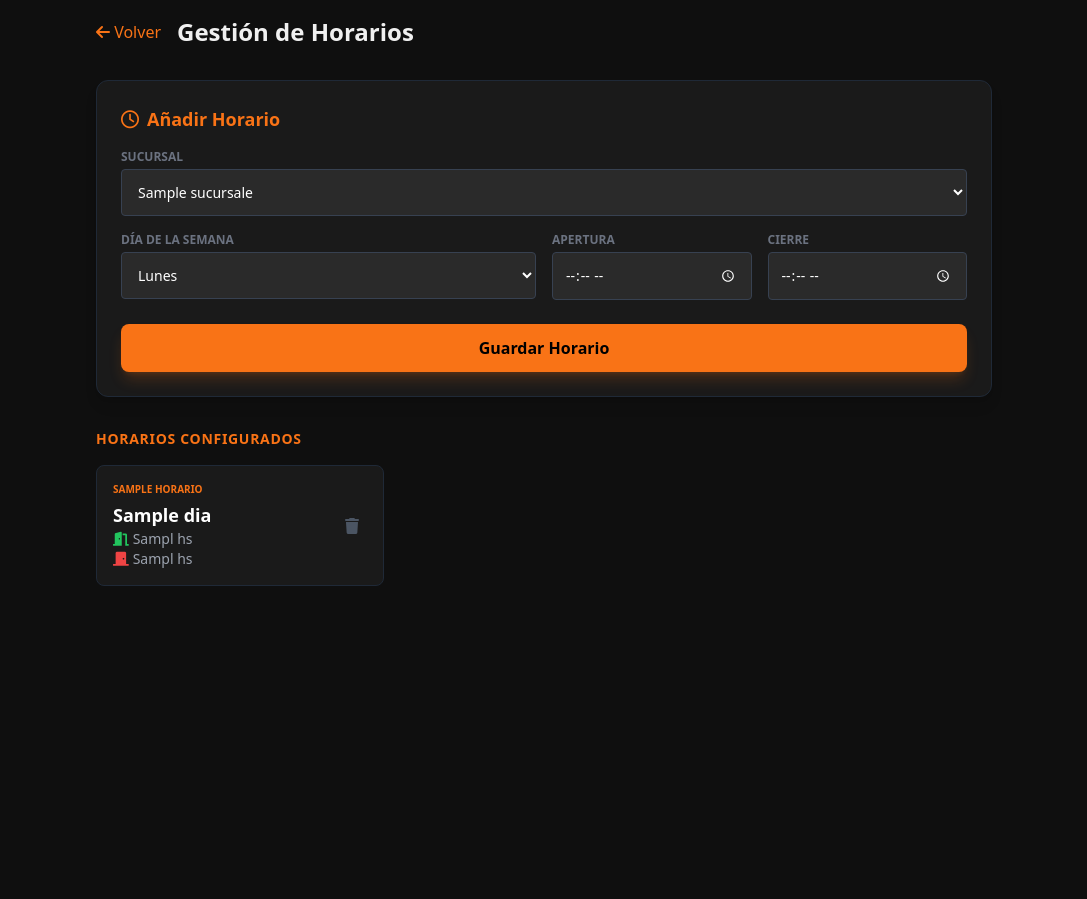
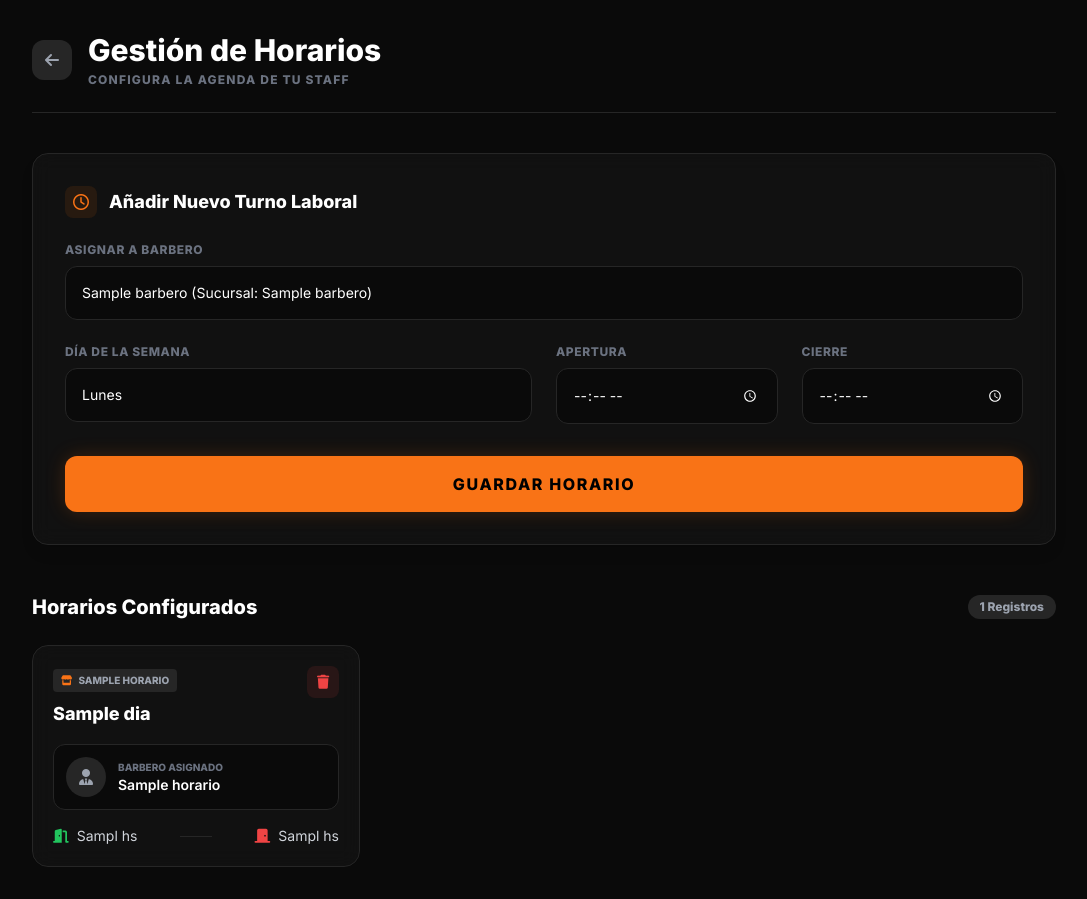
Before and after one commit to ventasmedinsur19-tech/bookbarber-v2, a Node server app: template views/horarios.ejs in a window 1280 px wide. Shown: the whole page, without its empty margins (96-1183 px from the left). Before the commit the page ends 586 px from the top, so only its background shows below. Run offline with Node 20, Linux system fonts and the light colour scheme; the template is opened without the code that fills it: most values are stand-ins (such as "Sample title", 1, 10 or a date in 2020); some libraries are stand-ins or nearby versions.

Commit message:
Update horarios.ejs

```diff
--- a/views/horarios.ejs
+++ b/views/horarios.ejs
@@ -3,35 +3,73 @@
 <head>
     <meta charset="UTF-8">
     <meta name="viewport" content="width=device-width, initial-scale=1.0">
-    <title>Horarios | BookBarber</title>
+    <title>Horarios | BookBarber Online</title>
     <script src="https://cdn.tailwindcss.com"></script>
-    <link rel="stylesheet" href="https://cdnjs.cloudflare.com/ajax/libs/font-awesome/6.0.0/css/all.min.css">
-    <style>body { background-color: #0f0f0f; color: #f0f0f0; }</style>
+    <link rel="stylesheet" href="https://cdnjs.cloudflare.com/ajax/libs/font-awesome/6.4.0/css/all.min.css">
+    <link href="https://fonts.googleapis.com/css2?family=Inter:wght@300;400;600;800&display=swap" rel="stylesheet">
+    <script>
+        tailwind.config = {
+            theme: {
+                extend: {
+                    fontFamily: { sans: ['Inter', 'sans-serif'] },
+                    colors: {
+                        bbDark: '#0a0a0a',
+                        bbCard: '#141414',
+                        bbBorder: '#262626',
+                        bbAccent: '#f97316'
+                    }
+                }
+            }
+        }
+    </script>
+    <style>
+        body { background-color: #0a0a0a; color: #e5e5e5; }
+        .glass-card { background: rgba(20, 20, 20, 0.7); backdrop-filter: blur(10px); border: 1px solid #262626; }
+        /* Para que el desplegable se vea bien en celulares */
+        select option { background-color: #141414; color: #fff; }
+    </style>
 </head>
-<body class="p-4">
-    <div class="max-w-4xl mx-auto">
+<body class="font-sans antialiased selection:bg-bbAccent selection:text-white min-h-screen p-4 md:p-8">
+    <div class="max-w-5xl mx-auto">
 
-        <div class="flex items-center gap-4 mb-8">
-            <a href="/dashboard" class="text-orange-500 hover:text-orange-400 transition"><i class="fas fa-arrow-left"></i> Volver</a>
-            <h1 class="text-2xl font-bold">Gestión de Horarios</h1>
+        <div class="flex items-center gap-4 mb-10 border-b border-bbBorder pb-6">
+            <a href="/dashboard" class="flex items-center justify-center w-10 h-10 rounded-xl bg-bbBorder text-gray-400 hover:text-bbAccent hover:bg-bbAccent/10 transition-all">
+                <i class="fas fa-arrow-left"></i>
+            </a>
+            <div>
+                <h1 class="text-2xl md:text-3xl font-black text-white">Gestión de Horarios</h1>
+                <p class="text-xs text-gray-500 uppercase tracking-widest font-bold mt-1">Configura la agenda de tu staff</p>
+            </div>
         </div>
 
-        <div class="bg-[#1a1a1a] p-6 rounded-xl border border-gray-800 mb-8 shadow-lg">
-            <h2 class="text-lg font-bold mb-4 text-orange-500"><i class="far fa-clock mr-2"></i>Añadir Horario</h2>
-            <form action="/horarios/guardar" method="POST" class="grid grid-cols-1 md:grid-cols-4 gap-4">
+        <div class="glass-card p-6 md:p-8 rounded-2xl mb-12 shadow-lg">
+            <div class="flex items-center gap-3 mb-6">
+                <div class="w-8 h-8 rounded-lg bg-bbAccent/10 flex items-center justify-center text-bbAccent">
+                    <i class="far fa-clock"></i>
+                </div>
+                <h2 class="text-lg font-bold text-white">Añadir Nuevo Turno Laboral</h2>
+            </div>
+
+            <form action="/horarios/guardar" method="POST" class="grid grid-cols-1 md:grid-cols-4 gap-6">
 
                 <div class="md:col-span-4">
-                    <label class="block text-xs text-gray-500 mb-1 font-bold uppercase">Sucursal</label>
-                    <select name="sucursal_id" required class="w-full bg-[#2a2a2a] border border-gray-700 rounded p-3 text-sm text-white outline-none focus:border-orange-500">
-                        <% sucursales.forEach(s => { %>
-                            <option value="<%= s.id %>"><%= s.nombre %></option>
-                        <% }) %>
-                    </select>
+                    <label class="block text-xs text-gray-500 mb-2 font-bold uppercase tracking-wider">Asignar a Barbero</label>
+                    <% if (barberos.length === 0) { %>
+                        <div class="bg-red-500/10 border border-red-500/50 text-red-500 p-4 rounded-xl text-sm">
+                            <i class="fas fa-exclamation-triangle mr-2"></i> No tienes barberos registrados. Ve a la sección <b>Staff</b> primero.
+                        </div>
+                    <% } else { %>
+                        <select name="barbero_id" required class="w-full bg-bbDark border border-bbBorder rounded-xl p-4 text-sm text-white outline-none focus:border-bbAccent focus:ring-1 focus:ring-bbAccent transition-all appearance-none">
+                            <% barberos.forEach(b => { %>
+                                <option value="<%= b.id %>"><%= b.nombre %> (Sucursal: <%= b.sucursal_nombre %>)</option>
+                            <% }) %>
+                        </select>
+                    <% } %>
                 </div>
 
                 <div class="md:col-span-2">
-                    <label class="block text-xs text-gray-500 mb-1 font-bold uppercase">Día de la semana</label>
-                    <select name="dia" required class="w-full bg-[#2a2a2a] border border-gray-700 rounded p-3 text-sm text-white outline-none focus:border-orange-500">
+                    <label class="block text-xs text-gray-500 mb-2 font-bold uppercase tracking-wider">Día de la semana</label>
+                    <select name="dia" required class="w-full bg-bbDark border border-bbBorder rounded-xl p-4 text-sm text-white outline-none focus:border-bbAccent focus:ring-1 focus:ring-bbAccent transition-all appearance-none">
                         <option value="Lunes">Lunes</option>
                         <option value="Martes">Martes</option>
                         <option value="Miércoles">Miércoles</option>
@@ -43,41 +81,74 @@
                 </div>
 
                 <div>
-                    <label class="block text-xs text-gray-500 mb-1 font-bold uppercase">Apertura</label>
-                    <input type="time" name="hora_inicio" required class="w-full bg-[#2a2a2a] border border-gray-700 rounded p-3 text-sm text-white outline-none focus:border-orange-500" style="color-scheme: dark;">
+                    <label class="block text-xs text-gray-500 mb-2 font-bold uppercase tracking-wider">Apertura</label>
+                    <input type="time" name="hora_inicio" required class="w-full bg-bbDark border border-bbBorder rounded-xl p-4 text-sm text-white outline-none focus:border-bbAccent focus:ring-1 focus:ring-bbAccent transition-all" style="color-scheme: dark;">
                 </div>
 
                 <div>
-                    <label class="block text-xs text-gray-500 mb-1 font-bold uppercase">Cierre</label>
-                    <input type="time" name="hora_fin" required class="w-full bg-[#2a2a2a] border border-gray-700 rounded p-3 text-sm text-white outline-none focus:border-orange-500" style="color-scheme: dark;">
+                    <label class="block text-xs text-gray-500 mb-2 font-bold uppercase tracking-wider">Cierre</label>
+                    <input type="time" name="hora_fin" required class="w-full bg-bbDark border border-bbBorder rounded-xl p-4 text-sm text-white outline-none focus:border-bbAccent focus:ring-1 focus:ring-bbAccent transition-all" style="color-scheme: dark;">
                 </div>
 
                 <div class="md:col-span-4 mt-2">
-                    <button type="submit" class="w-full bg-orange-500 text-black font-bold py-3 rounded-lg hover:bg-orange-600 transition-all active:scale-95 shadow-lg shadow-orange-500/20">
+                    <button type="submit" class="w-full bg-bbAccent text-black font-black uppercase tracking-widest py-4 rounded-xl hover:bg-orange-600 transition-all active:scale-[0.98] shadow-[0_0_20px_rgba(249,115,22,0.2)] disabled:opacity-50" <%= barberos.length === 0 ? 'disabled' : '' %>>
                         Guardar Horario
                     </button>
                 </div>
             </form>
         </div>
 
-        <h3 class="text-orange-500 text-sm font-bold uppercase tracking-wider mb-4">Horarios Configurados</h3>
-        <div class="grid grid-cols-1 sm:grid-cols-2 md:grid-cols-3 gap-4">
+        <div class="flex items-center justify-between mb-6">
+            <h3 class="text-xl font-bold text-white">Horarios Configurados</h3>
+            <span class="bg-bbBorder text-gray-400 px-3 py-1 rounded-full text-xs font-bold"><%= horarios.length %> Registros</span>
+        </div>
+
+        <div class="grid grid-cols-1 sm:grid-cols-2 lg:grid-cols-3 gap-5">
             <% if (horarios.length === 0) { %>
-                <p class="text-gray-500 text-sm col-span-full">No hay horarios configurados todavía.</p>
+                <div class="col-span-full glass-card p-10 flex flex-col items-center justify-center text-center rounded-2xl border-dashed border-2 border-bbBorder">
+                    <i class="fas fa-calendar-times text-4xl text-gray-600 mb-4"></i>
+                    <p class="text-gray-400 text-sm">No hay horarios configurados todavía.</p>
+                    <p class="text-xs text-gray-600 mt-2">Añade el primer horario usando el formulario superior.</p>
+                </div>
             <% } else { %>
                 <% horarios.forEach(h => { %>
-                    <div class="bg-[#1a1a1a] p-4 rounded-lg border border-gray-800 flex justify-between items-center hover:border-orange-500/50 transition">
-                        <div>
-                            <span class="text-[10px] text-orange-500 font-bold uppercase block mb-1"><%= h.sucursal_nombre %></span>
-                            <h4 class="font-bold text-white text-lg"><%= h.dia %></h4>
-                            <p class="text-sm text-gray-400">
-                                <i class="fas fa-door-open text-green-500 w-4"></i> <%= h.hora_inicio.substring(0,5) %> hs <br>
-                                <i class="fas fa-door-closed text-red-500 w-4"></i> <%= h.hora_fin.substring(0,5) %> hs
-                            </p>
+                    <div class="glass-card p-5 rounded-2xl group hover:border-bbAccent/50 transition-all duration-300 relative overflow-hidden">
+
+                        <div class="flex justify-between items-start mb-4">
+                            <div>
+                                <span class="inline-block px-2 py-1 bg-bbBorder rounded text-[10px] text-gray-400 font-bold uppercase mb-2">
+                                    <i class="fas fa-store text-bbAccent mr-1"></i> <%= h.sucursal_nombre %>
+                                </span>
+                                <h4 class="font-black text-white text-lg flex items-center gap-2">
+                                    <%= h.dia %>
+                                </h4>
+                            </div>
+                            <button class="w-8 h-8 rounded-lg bg-red-500/10 text-red-500 flex items-center justify-center hover:bg-red-500 hover:text-white transition-all">
+                                <i class="fas fa-trash text-sm"></i>
+                            </button>
                         </div>
-                        <button class="text-gray-600 hover:text-red-500 p-2 transition">
-                            <i class="fas fa-trash"></i>
-                        </button>
+
+                        <div class="flex items-center gap-3 p-3 bg-bbDark rounded-xl border border-bbBorder">
+                            <div class="w-10 h-10 rounded-full bg-bbBorder flex items-center justify-center text-gray-400">
+                                <i class="fas fa-user-tie"></i>
+                            </div>
+                            <div>
+                                <p class="text-[10px] text-gray-500 uppercase font-bold">Barbero asignado</p>
+                                <p class="text-sm text-white font-semibold"><%= h.barbero_nombre %></p>
+                            </div>
+                        </div>
+
+                        <div class="mt-4 flex items-center justify-between text-sm text-gray-300 font-medium">
+                            <div class="flex items-center gap-2">
+                                <i class="fas fa-door-open text-green-500"></i>
+                                <span><%= h.hora_inicio.substring(0,5) %> hs</span>
+                            </div>
+                            <div class="w-8 h-[1px] bg-bbBorder"></div>
+                            <div class="flex items-center gap-2">
+                                <i class="fas fa-door-closed text-red-500"></i>
+                                <span><%= h.hora_fin.substring(0,5) %> hs</span>
+                            </div>
+                        </div>
                     </div>
                 <% }) %>
             <% } %>
```
